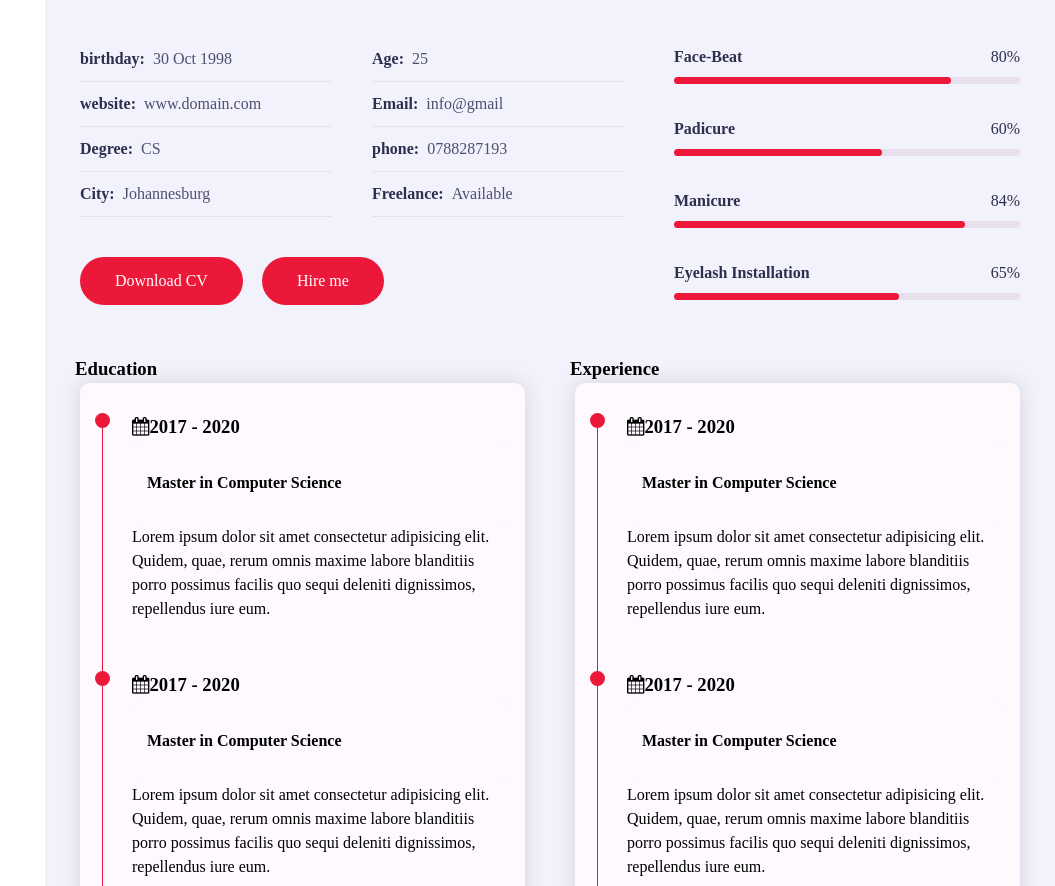
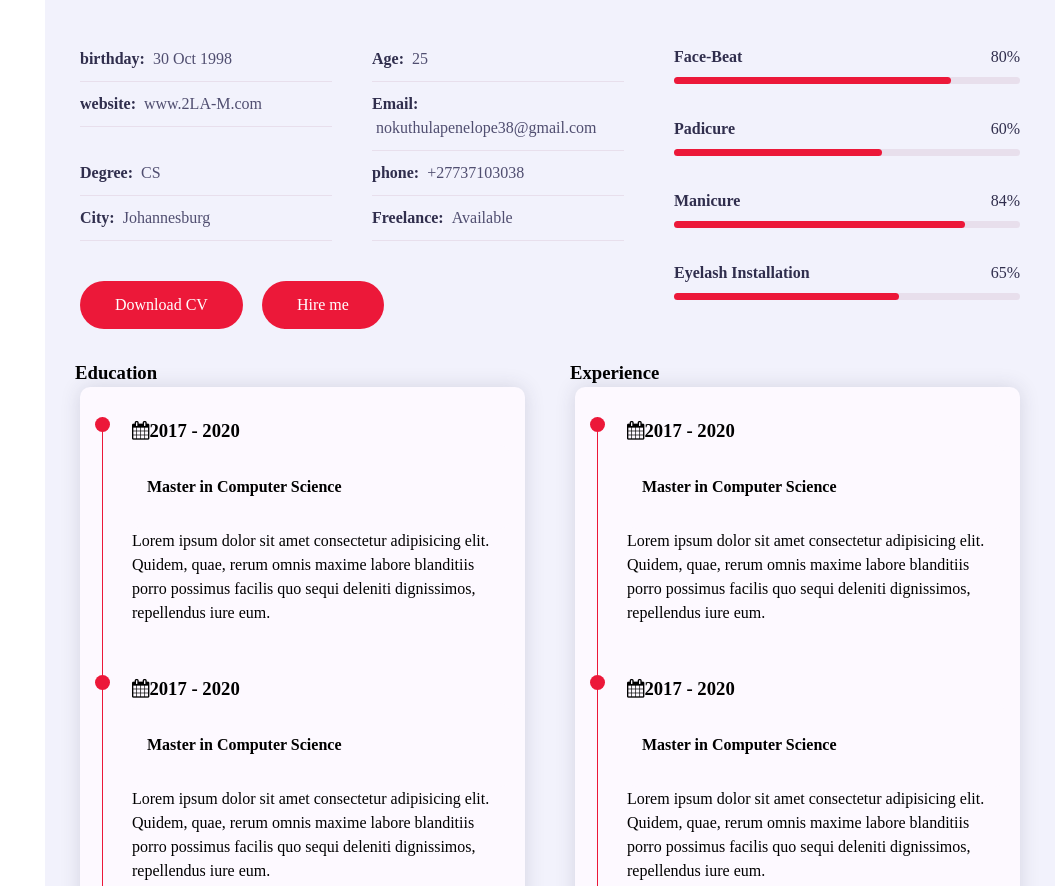
Before and after one commit to Hood-Baby/2LA-M, a plain HTML site: page index.html in a window 1280 px wide. Shown: the part 1082-1968 px from the top of the page, without its empty margins (225-1280 px from the left). Drawn offline with nearby package versions, Linux system fonts and the light colour scheme; a web font is replaced by a local one.

Commit message:
Update index.html

```diff
--- a/index.html
+++ b/index.html
@@ -86,16 +86,16 @@
                                         <p>Age: <span>25</span></p>
                                     </div>
                                     <div class="info-item padd-15">
-                                        <p>website: <span>www.domain.com</span></p>
+                                        <p>website: <span>www.2LA-M.com</span></p>
                                     </div>
                                     <div class="info-item padd-15">
-                                        <p>Email: <span>info@gmail</span></p>
+                                        <p>Email: <span>nokuthulapenelope38@gmail.com </span></p>
                                     </div>
                                     <div class="info-item padd-15">
                                         <p>Degree: <span>CS</span></p>
                                     </div>
                                     <div class="info-item padd-15">
-                                        <p>phone: <span>0788287193</span></p>
+                                        <p>phone: <span>+27737103038</span></p>
                                     </div>
                                     <div class="info-item padd-15">
                                         <p>City: <span>Johannesburg</span></p>
@@ -395,7 +395,7 @@
                     <div class="contact-info-item padd-15">
                         <div class="icon"><i class="fa fa-phone"></i></div>
                         <h4>Call Me on</h4>
-                        <p>+27788287193</p>
+                        <p>+27737103038</p>
                     </div>
                     <!--===== Contact info Item Emd ====-->
 
@@ -403,7 +403,7 @@
                     <div class="contact-info-item padd-15">
                         <div class="icon"><i class="fa fa-map-marker"></i></div>
                         <h4>office</h4>
-                        <p>BuckZAray</p>
+                        <p></p>
                     </div>
                     <!--===== Contact info Item Emd ====-->
 
@@ -411,7 +411,7 @@
                     <div class="contact-info-item padd-15">
                         <div class="icon"><i class="fa fa-envelope-open"></i></div>
                         <h4>Email</h4>
-                        <p>Joshua98@outlook.com</p>
+                        <p>nokuthulapenelope38@gmail.com</p>
                     </div>
                     <!--===== Contact info Item Emd ====-->
 
@@ -419,7 +419,7 @@
                     <div class="contact-info-item padd-15">
                         <div class="icon"><i class="fa fa-globe"></i></div>
                         <h4>Website</h4>
-                        <p>www.BuckZAray.com/company</p>
+                        <p>www.2LA-M.com</p>
                     </div>
                     <!--===== Contact info Item Emd ====-->
                 </div>
```
